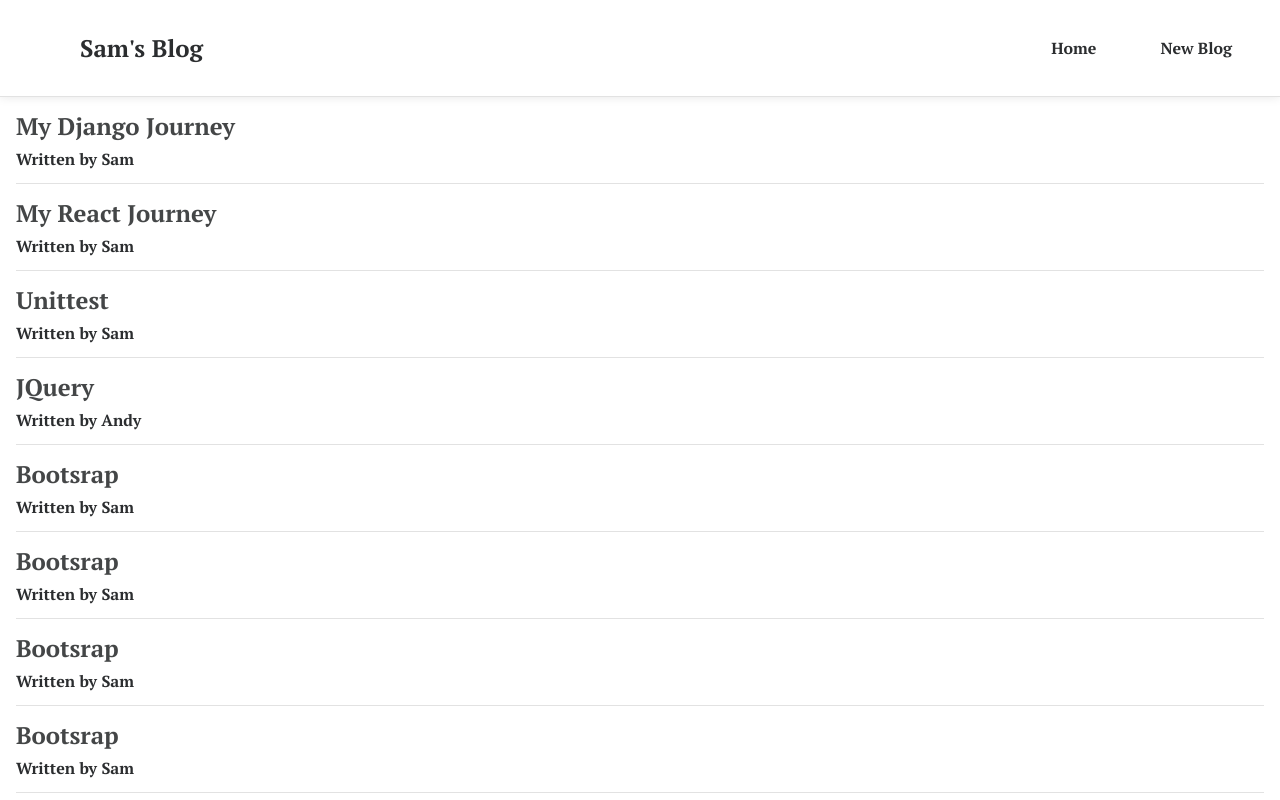
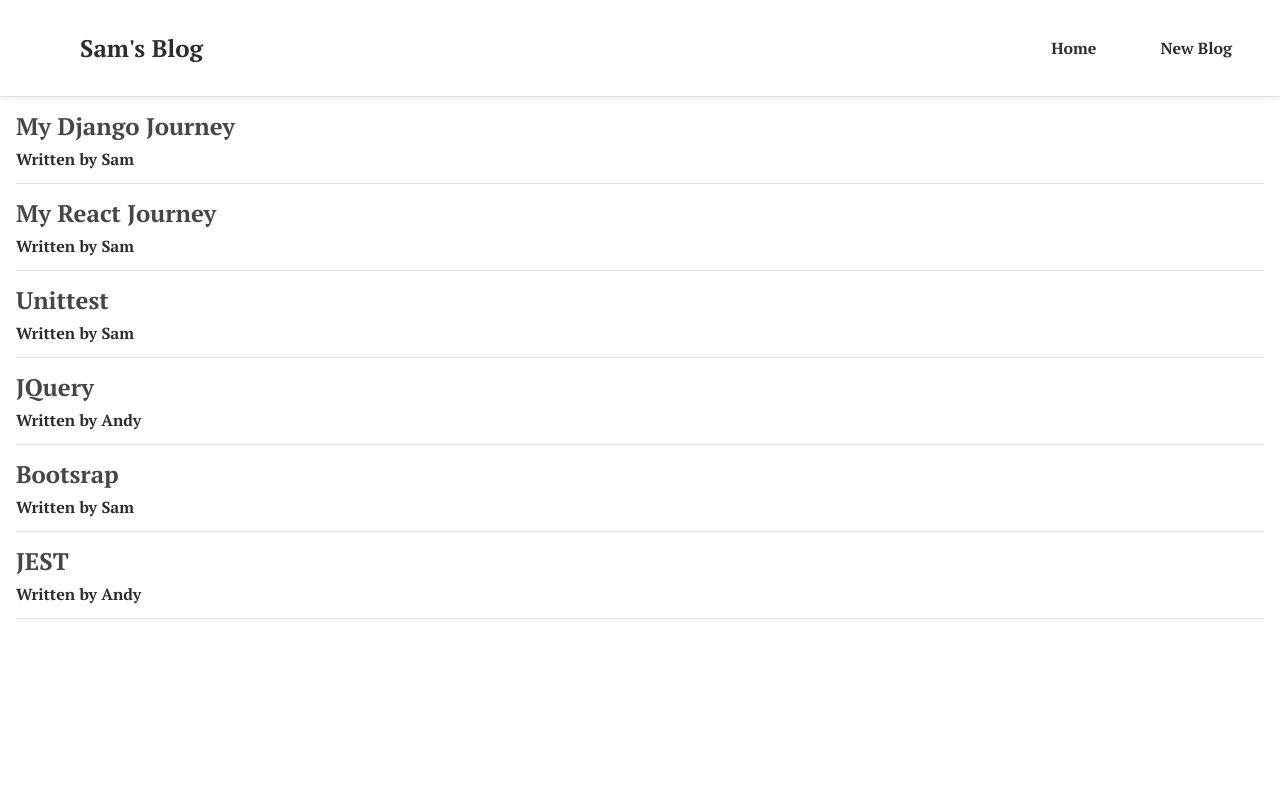
Before and after one commit to samuelandersoncodes/sam-blog, a React (Create React App) app: page / in a window 1280 px wide. Shown: the top 800 px of the page. Built offline with nearby package versions, Linux system fonts and the light colour scheme; data requests are answered from the project's data file.

Commit message:
feat: Implement handleclick functionality on delete button

```diff
--- a/data/db.json
+++ b/data/db.json
@@ -28,37 +28,7 @@
       "title": "Bootsrap",
       "body": "This makes my styling very efficient and keeps it simple.",
       "author": "Sam",
-      "id": 5
-    },
-    {
-      "title": "Bootsrap",
-      "body": "This makes my styling very efficient and keeps it simple.",
-      "author": "Sam",
-      "id": 6
-    },
-    {
-      "title": "Bootsrap",
-      "body": "This makes my styling very efficient and keeps it simple.",
-      "author": "Sam",
-      "id": 7
-    },
-    {
-      "title": "Bootsrap",
-      "body": "This makes my styling very efficient and keeps it simple.",
-      "author": "Sam",
-      "id": 8
-    },
-    {
-      "title": "Bootsrap",
-      "body": "This makes my styling very efficient and keeps it simple.",
-      "author": "Sam",
       "id": 9
-    },
-    {
-      "title": "Bootsrap",
-      "body": "This makes my styling very efficient and keeps it simple.",
-      "author": "Sam",
-      "id": 10
     },
     {
       "title": "JEST",
--- a/src/BlogDetail.js
+++ b/src/BlogDetail.js
@@ -23,7 +23,7 @@ const BlogDetail = () => {
           <h2>{ blog.title }</h2>
           <p>Written by { blog.author }</p>
           <div>{ blog.body }</div>
-          <button>Delete Blog</button>
+          <button onClick={handleClick}>Delete Blog</button>
         </article>
       )}
     </div>
```
